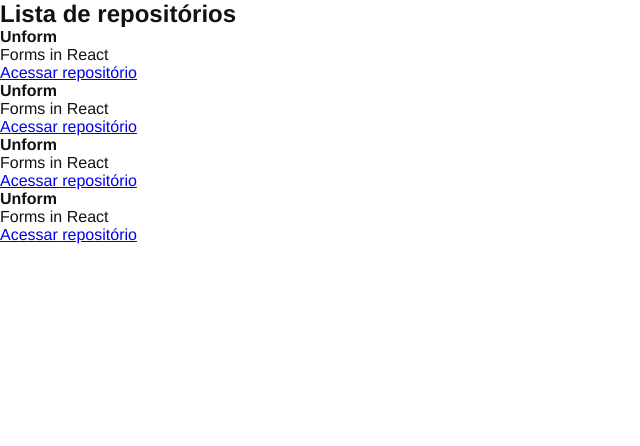
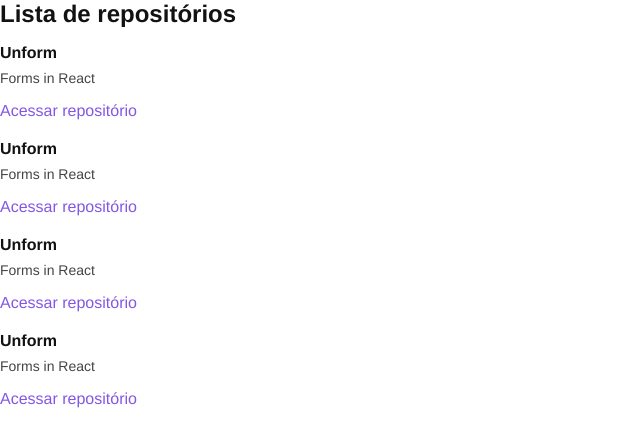
Before and after one commit to rubemfsv/Github-Explorer-Ignite, a React app: page / in a window 1280 px wide. Shown: the top 446 px of the page, without its empty margins (0-640 px from the left). Built offline with nearby package versions, Linux system fonts and the light colour scheme.

Commit message:
feature: add styles to repositoryItem component

```diff
--- a/src/components/RepositoryItem/index.jsx
+++ b/src/components/RepositoryItem/index.jsx
@@ -1,12 +1,13 @@
 import React from "react";
+import "./styles.scss";
 
 function RepositoryItem(props) {
   return (
     <li>
-      <strong>{props.repository?.name ?? "Default"}</strong>
-      <p>{props.repository?.description ?? "Default"}</p>
+      <strong>{props.repository?.name}</strong>
+      <p>{props.repository?.description}</p>
 
-      <a href={props.repository?.link}>Acessar repositório</a>
+      <a href={props.repository?.html_url}>Acessar repositório</a>
     </li>
   );
 }
--- /dev/null
+++ b/src/components/RepositoryItem/styles.scss
@@ -0,0 +1,26 @@
+h1 {
+  margin-bottom: 16px;
+}
+
+ul {
+  list-style: none;
+
+  li {
+    & + li {
+      margin-top: 20px;
+    }
+
+    p {
+      font-size: 14px;
+      color: #444;
+      margin-top: 8px;
+    }
+
+    a {
+      display: inline-block;
+      margin-top: 16px;
+      text-decoration: none;
+      color: #8257e6;
+    }
+  }
+}
```
